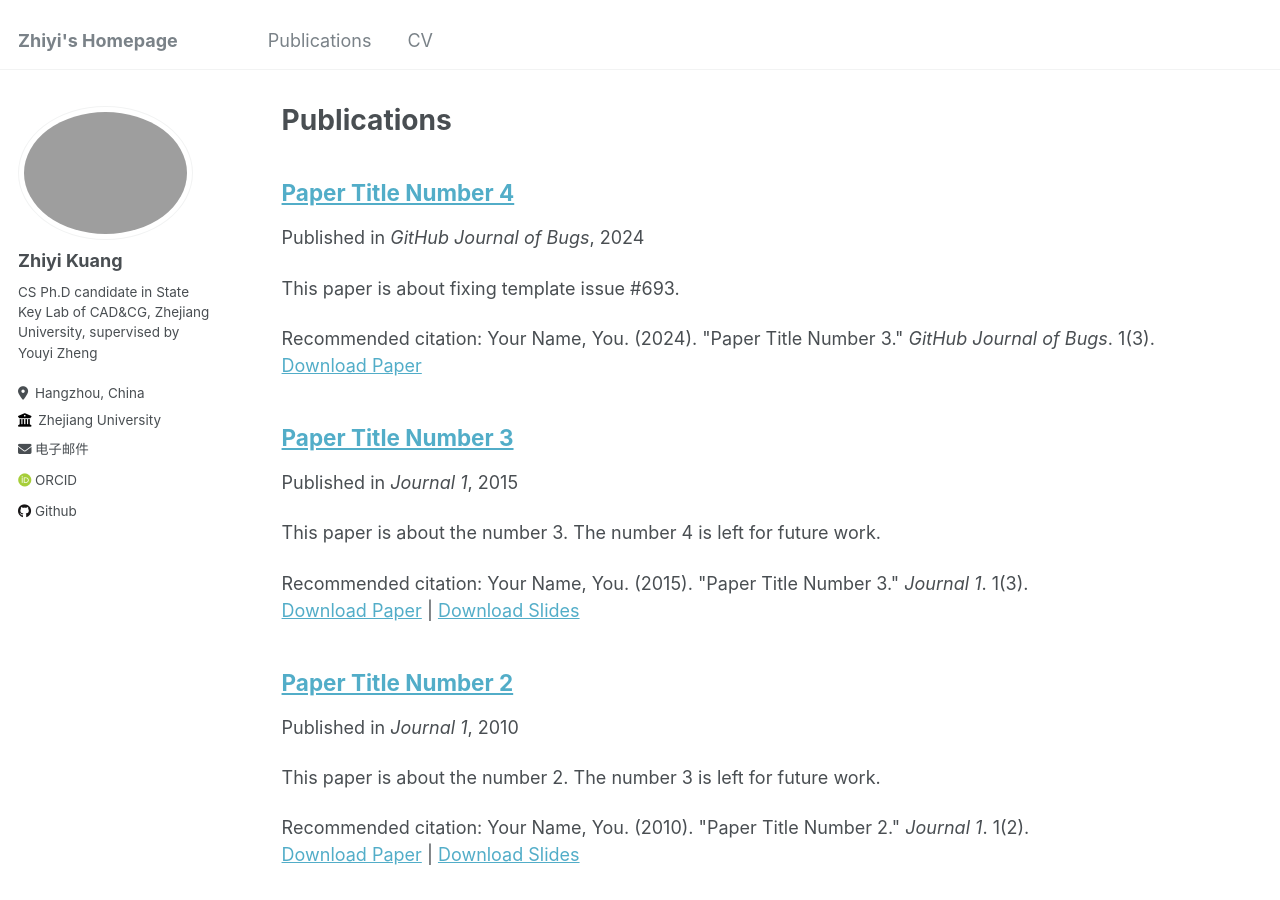
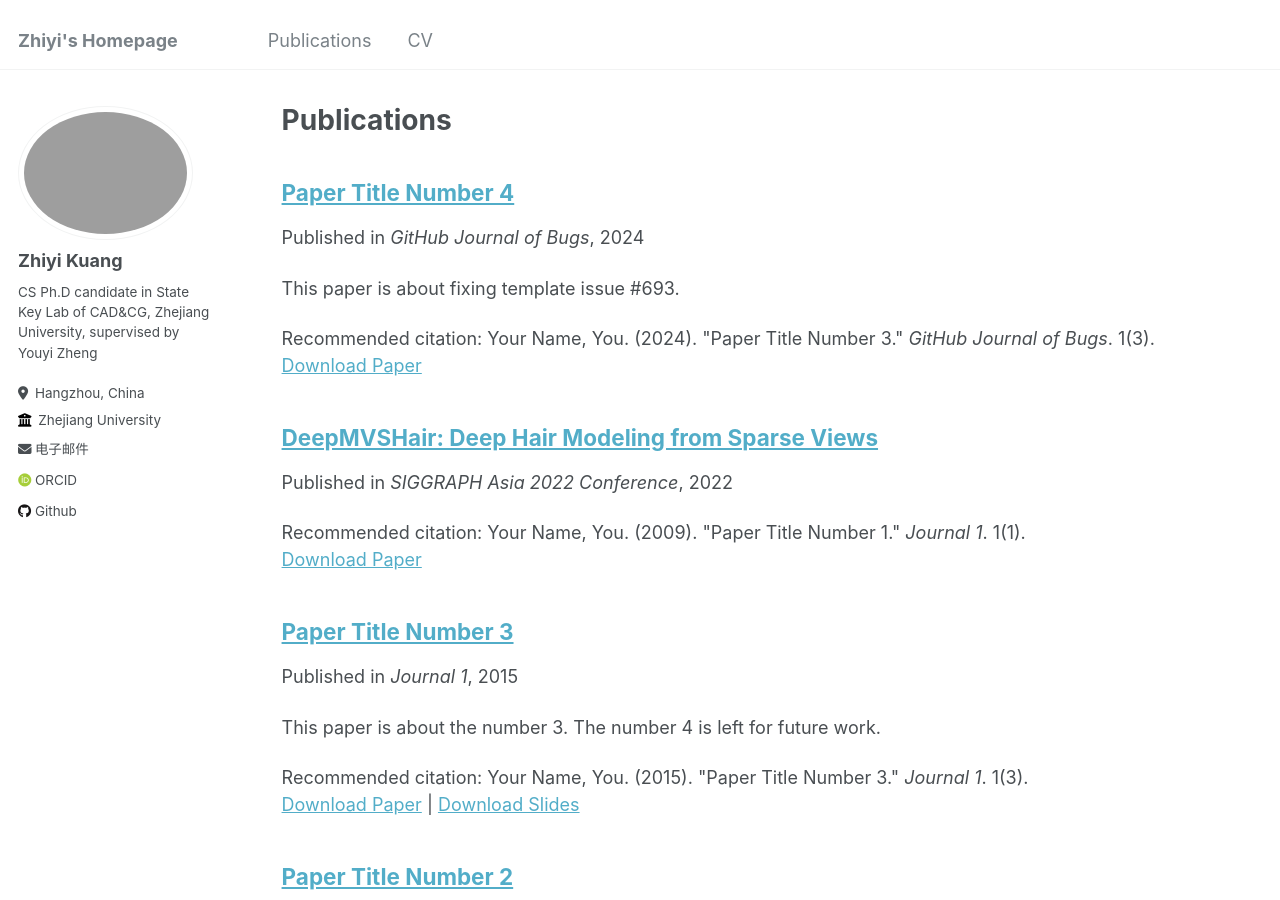
Before and after one commit to Musinghead/musinghead.github.io, a Jekyll site: the page built from _pages/publications.md, in a window 1280 px wide and 900 px high. Built offline with Jekyll 4.4.1, drawn with Linux system fonts in a browser that asks for light colours; some web fonts are replaced; a file with an impossible date is left out; some of the changed lines change nothing that is shown.

Commit message:
Update 2009-10-01-paper-title-number-1.md

```diff
--- a/_publications/2009-10-01-paper-title-number-1.md
+++ b/_publications/2009-10-01-paper-title-number-1.md
@@ -1,11 +1,10 @@
 ---
 title: "DeepMVSHair: Deep Hair Modeling from Sparse Views"
 collection: publications
-permalink: /publication/2009-10-01-paper-title-number-1
-excerpt: 'This paper is about the number 1. The number 2 is left for future work.'
-date: 2022-11
-venue: 'Journal 1'
-slidesurl: ''
+permalink: /publication/DeepMVSHair
+excerpt: ''
+date: 2022-11-30
+venue: 'SIGGRAPH Asia 2022 Conference'
 paperurl: 'https://dl.acm.org/doi/abs/10.1145/3550469.3555385'
 citation: 'Your Name, You. (2009). &quot;Paper Title Number 1.&quot; <i>Journal 1</i>. 1(1).'
 ---
```
